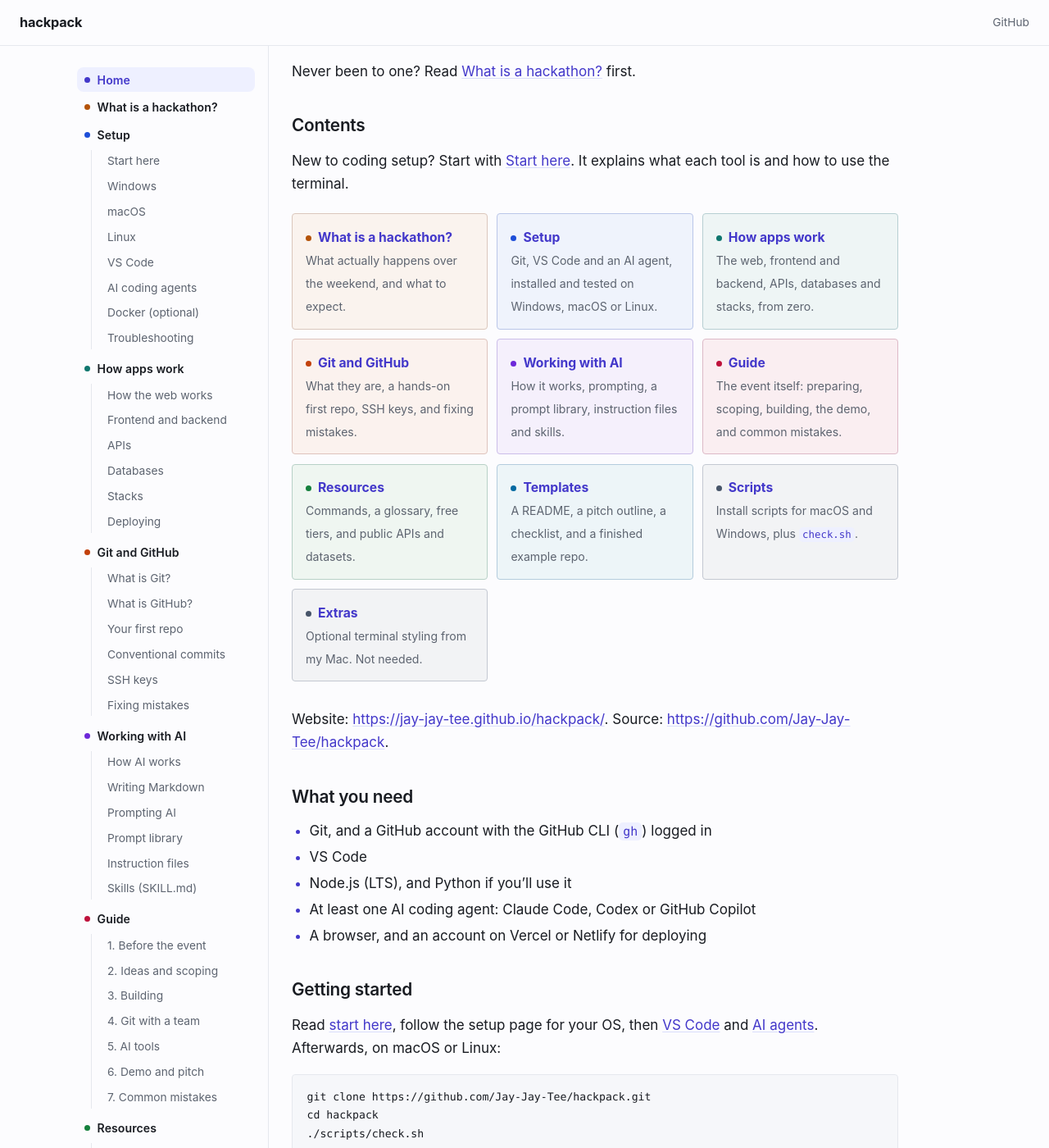
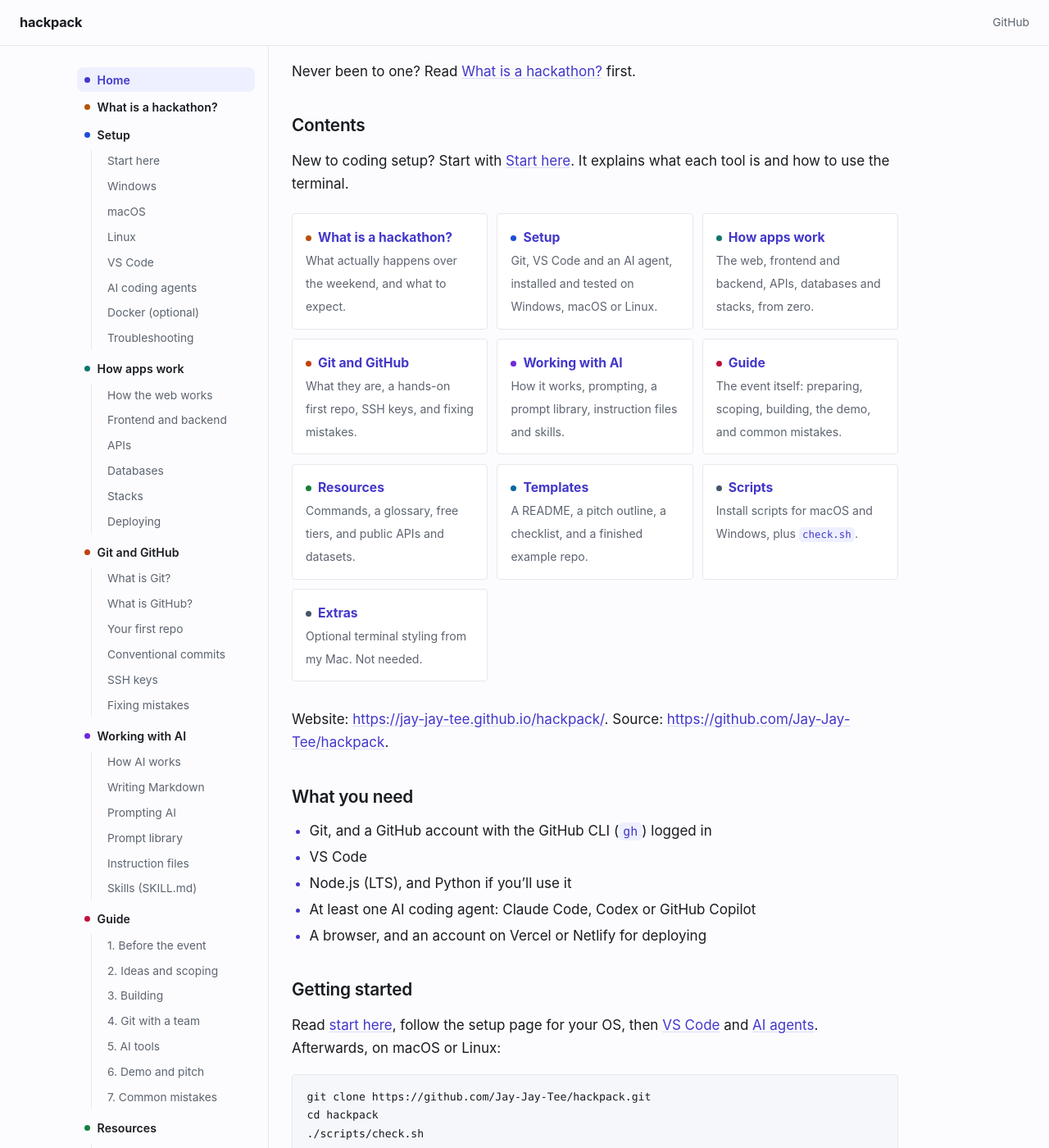
Before and after one commit to Jay-Jay-Tee/hackpack, a Jekyll site: the page built from README.md, in a window 1280 px wide and 1400 px high, scrolled down 219 px. Shown: the whole window at 82% size. Built offline with Jekyll 4.4.1, drawn with Linux system fonts in a browser that asks for light colours; our own code applies the rules of GitHub Pages for plain Markdown files.

Commit message:
style: only tint the buttons on hover
The home cards, the previous/next buttons and the copy button sit plain until the pointer is over them, then take a wash of the section colour. The section dot on each card stays, so the colours are still there without nine tinted boxes.

```diff
--- a/assets/style.css
+++ b/assets/style.css
@@ -204,10 +204,9 @@
     display: block;
     margin-top: 1rem;
     padding: 0.7rem 0.9rem;
-    border: 1px solid var(--edge);
+    border: 1px solid var(--line);
     border-radius: var(--radius);
     background: var(--surface);
-    background: color-mix(in srgb, var(--accent) 4%, var(--surface));
     font-size: 0.95rem;
   }
   .mobile-nav summary { cursor: pointer; font-weight: 600; }
@@ -321,17 +320,21 @@
   font-size: 0.72rem;
   cursor: pointer;
   padding: 0.2rem 0.55rem;
-  border: 1px solid var(--edge);
+  border: 1px solid var(--line);
   border-radius: 4px;
   background: var(--surface);
-  background: color-mix(in srgb, var(--accent) 8%, var(--surface));
-  color: var(--accent);
+  color: var(--muted);
   opacity: 0;
-  transition: opacity 0.12s ease, color 0.12s ease, border-color 0.12s ease;
+  transition: opacity 0.12s ease, color 0.12s ease, border-color 0.12s ease,
+    background 0.12s ease;
 }
 
 pre:hover .copy, pre .copy:focus-visible { opacity: 1; }
-pre .copy:hover { color: var(--accent); border-color: var(--edge); }
+pre .copy:hover {
+  color: var(--accent);
+  border-color: var(--edge);
+  background: color-mix(in srgb, var(--accent) 8%, var(--surface));
+}
 
 /* Big prompts and quotes */
 blockquote {
@@ -425,18 +428,17 @@
   height: 100%;
   padding: 0.85rem 1rem;
   border: 1px solid var(--line);
-  border-color: color-mix(in srgb, var(--card, var(--accent)) 22%, var(--line));
   border-radius: var(--radius);
   background: var(--surface);
-  background: color-mix(in srgb, var(--card, var(--accent)) 7%, var(--surface));
   color: var(--text);
   text-decoration: none;
   transition: border-color 0.14s ease, background 0.14s ease;
 }
 
+/* Plain until you point at it; then the card takes its section's colour. */
 .cards a:hover {
-  background: color-mix(in srgb, var(--card, var(--accent)) 12%, var(--surface));
-  border-color: color-mix(in srgb, var(--card, var(--accent)) 45%, var(--line));
+  background: color-mix(in srgb, var(--card, var(--accent)) 8%, var(--surface));
+  border-color: color-mix(in srgb, var(--card, var(--accent)) 35%, var(--line));
 }
 
 .cards strong { display: inline; color: var(--accent); font-size: 0.98rem; }
@@ -478,10 +480,9 @@
 .pager a {
   flex: 0 1 48%;
   padding: 0.7rem 0.95rem;
-  border: 1px solid var(--edge);
+  border: 1px solid var(--line);
   border-radius: var(--radius);
   background: var(--surface);
-  background: color-mix(in srgb, var(--accent) 7%, var(--surface));
   text-decoration: none;
   color: var(--text);
   transition: background 0.14s ease, border-color 0.14s ease;
@@ -489,7 +490,7 @@
 
 .pager a:hover {
   border-color: var(--accent);
-  background: color-mix(in srgb, var(--accent) 14%, var(--surface));
+  background: color-mix(in srgb, var(--accent) 8%, var(--surface));
 }
 
 .pager small {
```
